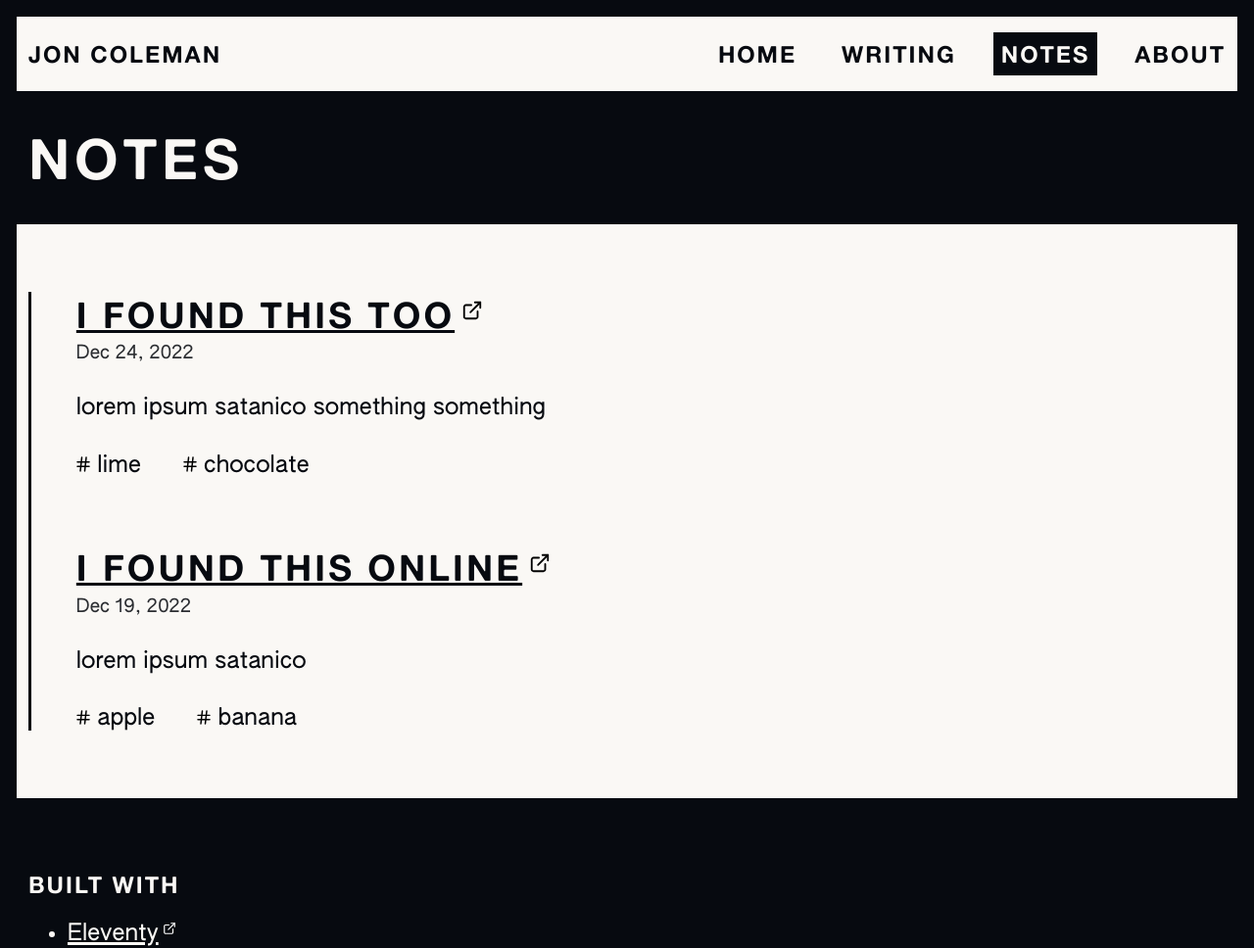
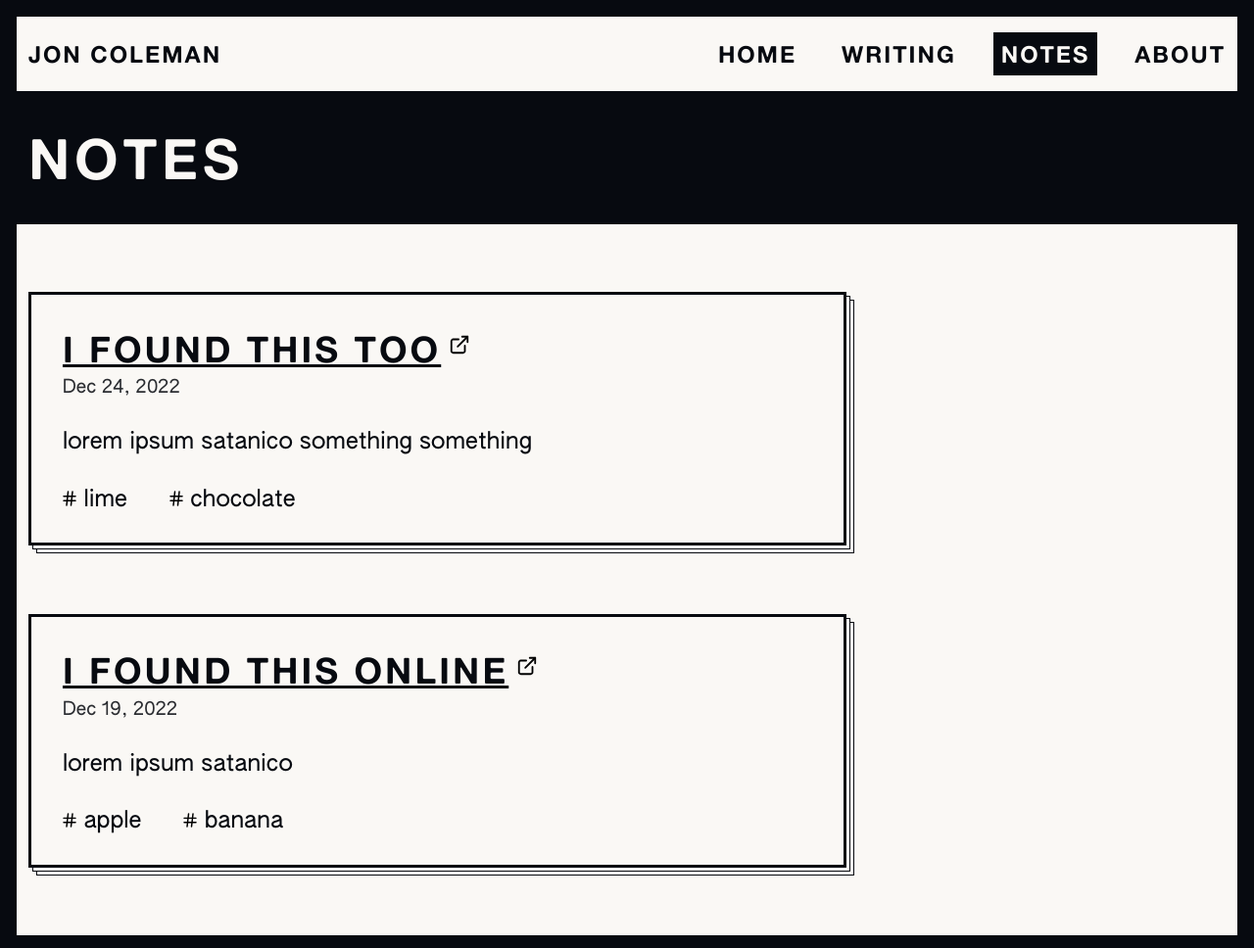
Before and after one commit to z336/11ty-jon-coleman, an Eleventy site: page src/pages/notes.md in a window 1280 px wide. Shown: the top 968 px of the page at 98% size. Built offline with nearby package versions, Linux system fonts and the light colour scheme; Eleventy itself is replaced by a stand-in of ours; files that its build step writes are made by us from their sources; what markdown-it-mark, markdown-it-toc-done-right would draw is missing.

Commit message:
notes boxes

```diff
--- a/src/assets/sass/_cube.scss
+++ b/src/assets/sass/_cube.scss
@@ -19,6 +19,7 @@
 @use "./blocks/list";
 @use "./blocks/menu";
 @use "./blocks/metadata";
+@use "./blocks/notes";
 @use "./blocks/page-header";
 @use "./blocks/prose";
 @use "./blocks/site-header";
--- a/src/assets/sass/blocks/_list.scss
+++ b/src/assets/sass/blocks/_list.scss
@@ -9,7 +9,3 @@
   //   margin-block-start: var(--space-2xs-xs);
   // }
 }
-
-.notes.list {
-  --flow-space: var(--space-l-xl);
-}
--- /dev/null
+++ b/src/assets/sass/blocks/_notes.scss
@@ -0,0 +1,39 @@
+.notes {
+  --flow-space: var(--space-l-xl);
+  padding-inline-start: 0;
+  .metadata {
+    position: relative;
+    z-index: 3;
+    // account for the pseudo-class borders
+    margin-right: 0.75rem;
+    div {
+      padding: 2rem;
+      border: solid 0.2rem;
+      z-index: 2;
+      background-color: var(--color-light);
+    }
+    &::before {
+      content: "";
+      z-index: -1;
+      position: absolute;
+      top: 0.25rem;
+      left: 0.25rem;
+      width: 100%;
+      height: 100%;
+      border: solid 0.1rem;
+      background-color: var(--color-light);
+    }
+
+    &::after {
+      content: "";
+      z-index: -2;
+      position: absolute;
+      top: 0.5rem;
+      left: 0.5rem;
+      width: 100%;
+      height: 100%;
+      border: solid 0.1rem;
+      background-color: var(--color-light);
+    }
+  }
+}
--- a/src/includes/partials/noteslist.html
+++ b/src/includes/partials/noteslist.html
@@ -1,6 +1,7 @@
-<ul class="flow | notes | list" role="list">
+<ul class="flow | notes" role="list">
   {% for note in notes %}
   <li class="metadata">
+    <div>
       <h2><a href="{{ note.url }}">{{ note.title }}</a></h2>
       <time datetime="{{ note.date | htmlDateString }}">{{ note.date | readableDate }}</time>
       <p class="region">{{ note.description}}</p>
@@ -9,6 +10,7 @@
         <li>{{ tag }}</li>
         {%- endfor -%}
       </ul>
+    </div>
   </li>
   {% endfor %}
 </ul>
```
Also changed, not shown: src/includes/partials/postslist.html (+4 -0 lines), src/pages/index.md (+3 -2 lines), src/pages/writing.md (+3 -1 lines). Lines whose indentation alone changed are shown as unchanged.
